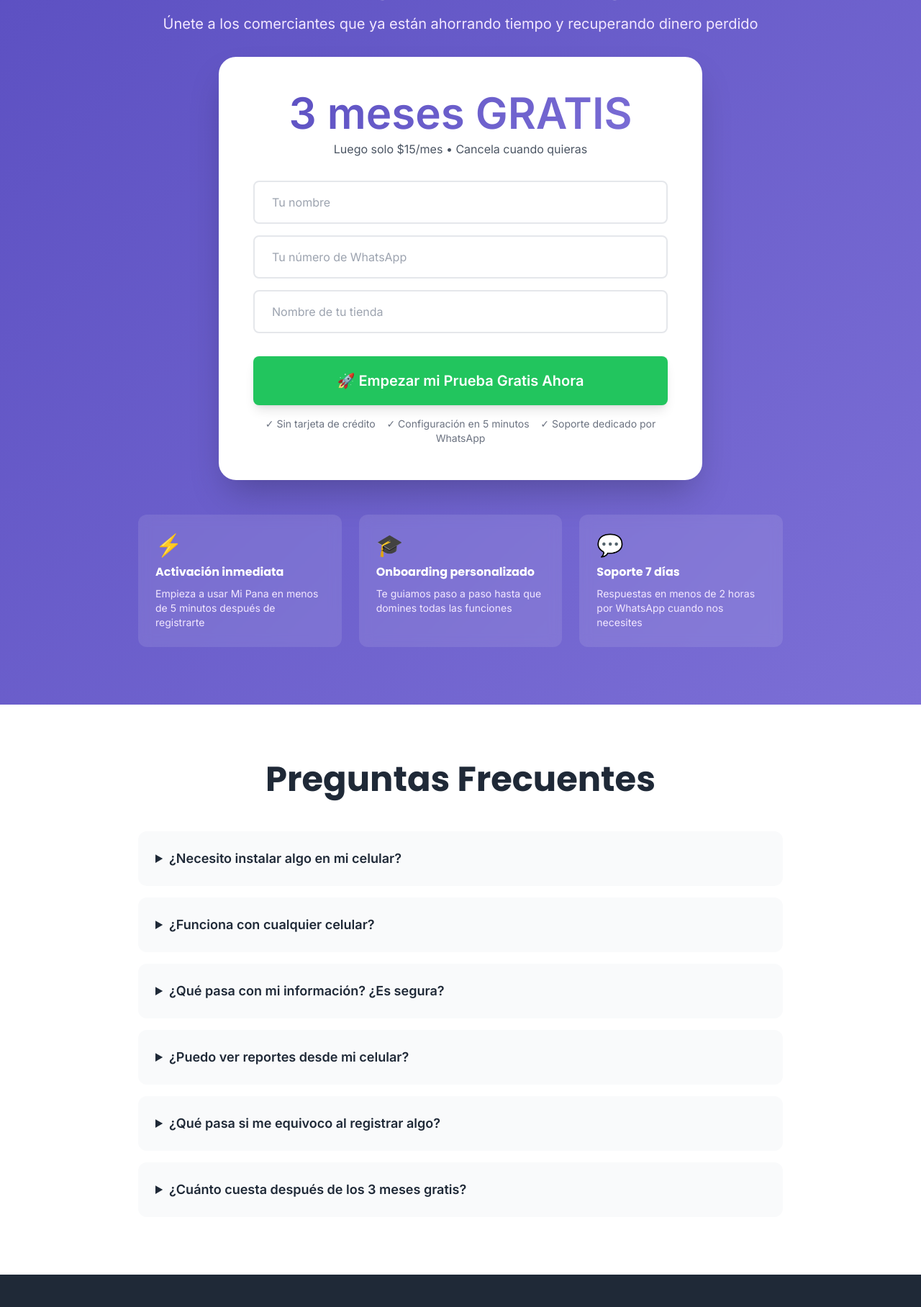
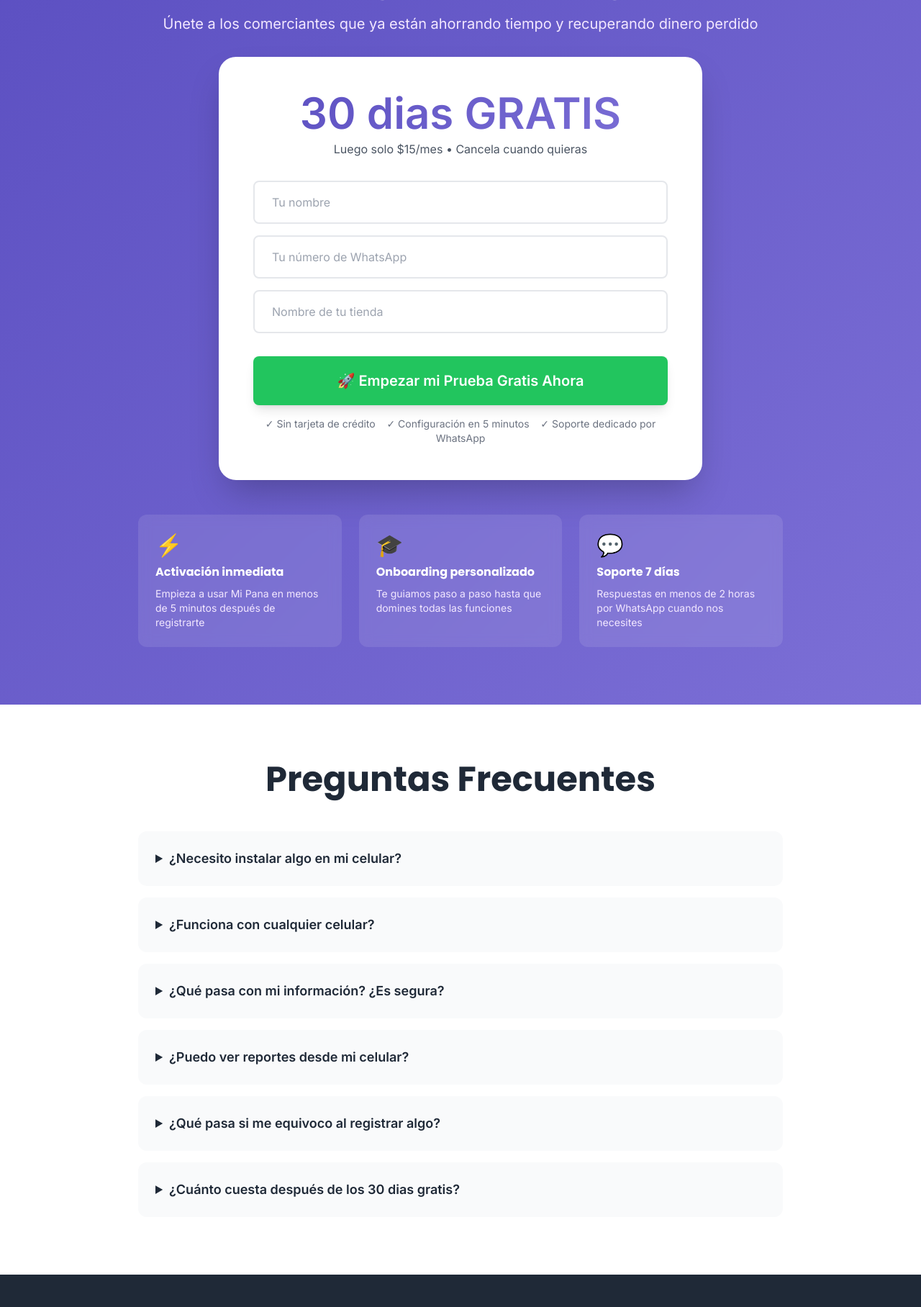
Before and after one commit to HEctor506/Landing_Page, a plain HTML site: page index.html in a window 1280 px wide. Shown: the part 4614-6430 px from the top of the page at 72% size. Drawn offline with nearby package versions, Linux system fonts and the light colour scheme; grey boxes are pictures that could not be loaded.

Commit message:
Change promotional period from 3 months to 30 days

```diff
--- a/index.html
+++ b/index.html
@@ -431,7 +431,7 @@
 
             <div class="bg-white rounded-3xl p-8 md:p-12 shadow-2xl max-w-2xl mx-auto">
                 <div class="mb-8">
-                    <div class="text-6xl font-bold gradient-text mb-2">3 meses GRATIS</div>
+                    <div class="text-6xl font-bold gradient-text mb-2">30 dias GRATIS</div>
                     <p class="text-gray-600">Luego solo $15/mes • Cancela cuando quieras</p>
                 </div>
 
@@ -504,7 +504,7 @@
                 </details>
 
                 <details class="bg-gray-50 rounded-xl p-6 hover-lift">
-                    <summary class="font-bold text-lg text-gray-800 cursor-pointer">¿Cuánto cuesta después de los 3 meses gratis?</summary>
+                    <summary class="font-bold text-lg text-gray-800 cursor-pointer">¿Cuánto cuesta después de los 30 dias gratis?</summary>
                     <p class="mt-4 text-gray-600">Solo $15 por mes. Puedes cancelar cuando quieras sin penalidades. Es menos de lo que gastas en un almuerzo, pero te ahorra horas de trabajo y te ayuda a recuperar dinero perdido.</p>
                 </details>
             </div>
```
